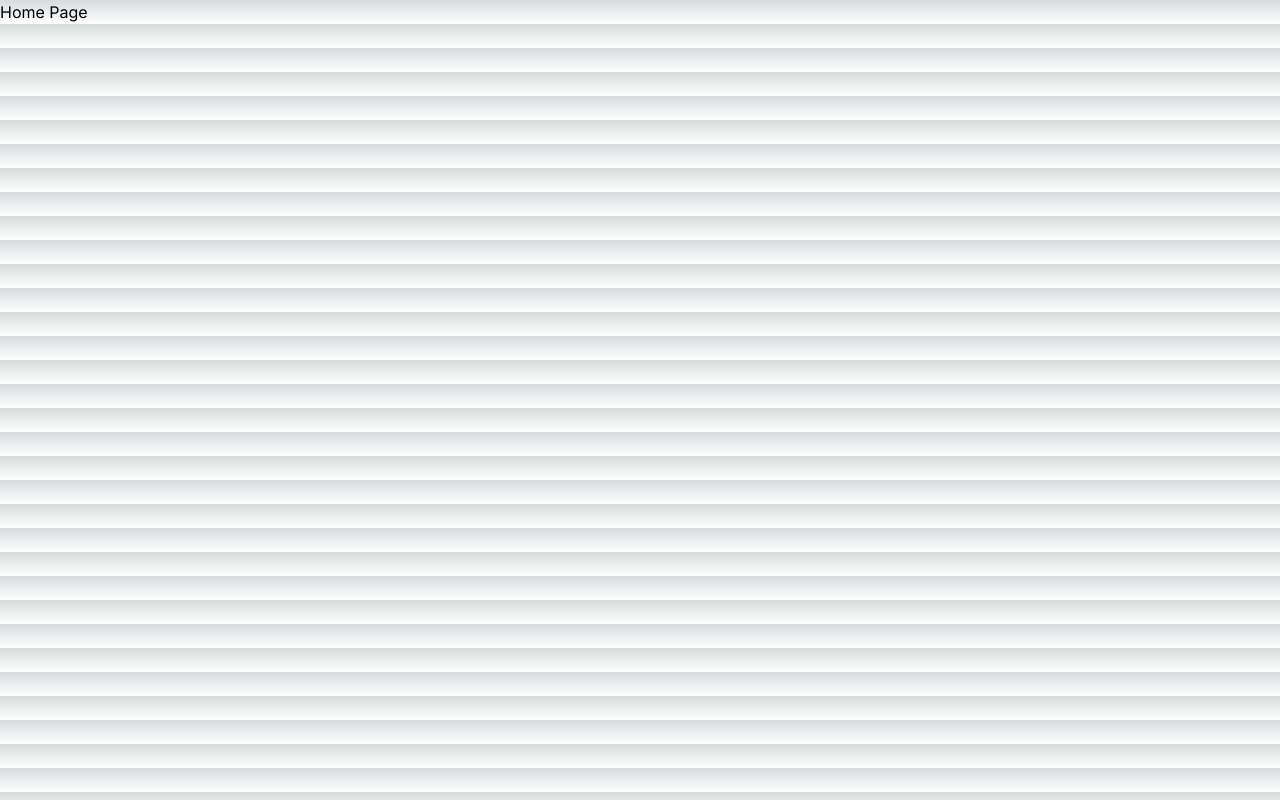
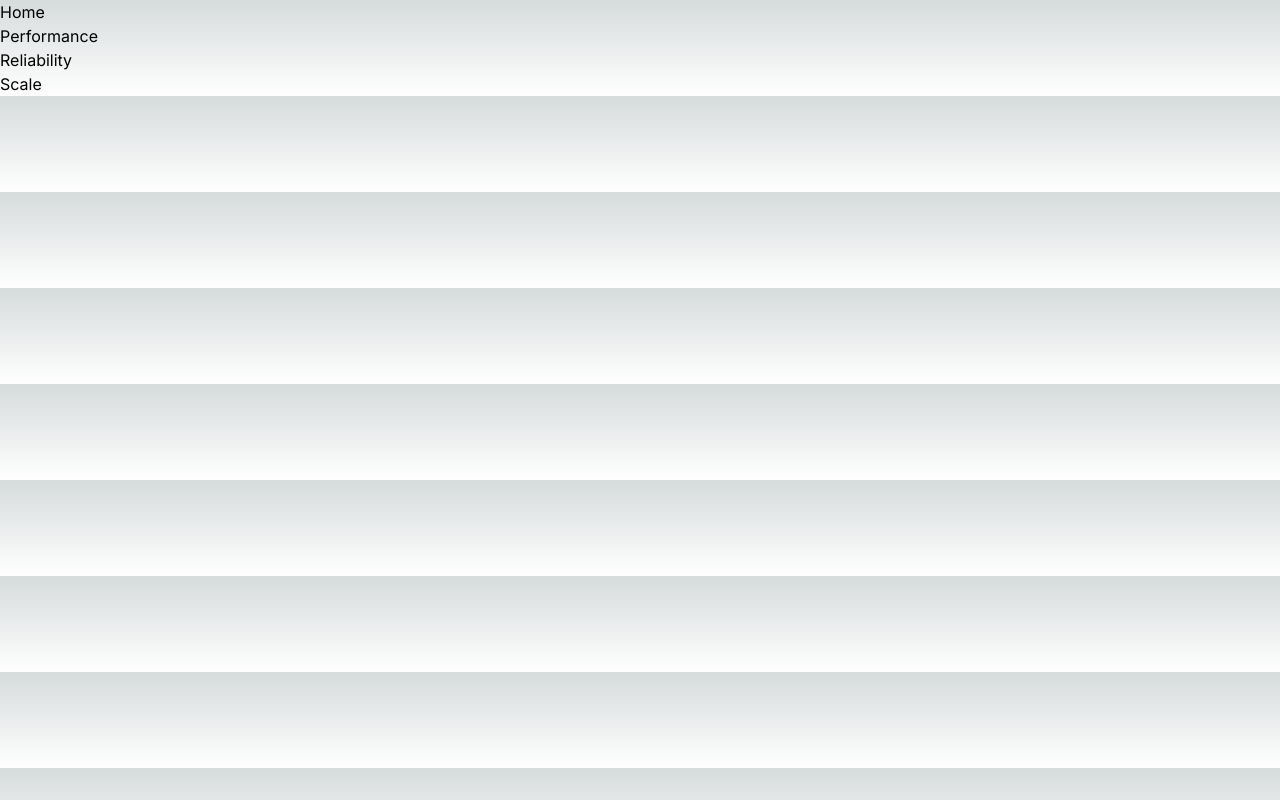
Before and after one commit to Epiq122/corp-next, a Next.js app: page / in a window 1280 px wide. Built offline with nearby package versions, Linux system fonts and the light colour scheme.

Commit message:
added next link to link between the pages

```diff
--- a/src/app/page.tsx
+++ b/src/app/page.tsx
@@ -1,3 +1,26 @@
+import Link from 'next/link';
+
 export default function Home() {
-  return <div>Home Page</div>;
+  return (
+    <div>
+      <h1>Home</h1>
+      <ul>
+        <li>
+          <Link href='/performance'>
+            Performance
+          </Link>
+        </li>
+        <li>
+          <Link href='/reliability'>
+            Reliability
+          </Link>
+        </li>
+        <li>
+          <Link href='/scale'>
+            Scale
+          </Link>
+        </li>
+      </ul>
+    </div>
+  );
 }
```
